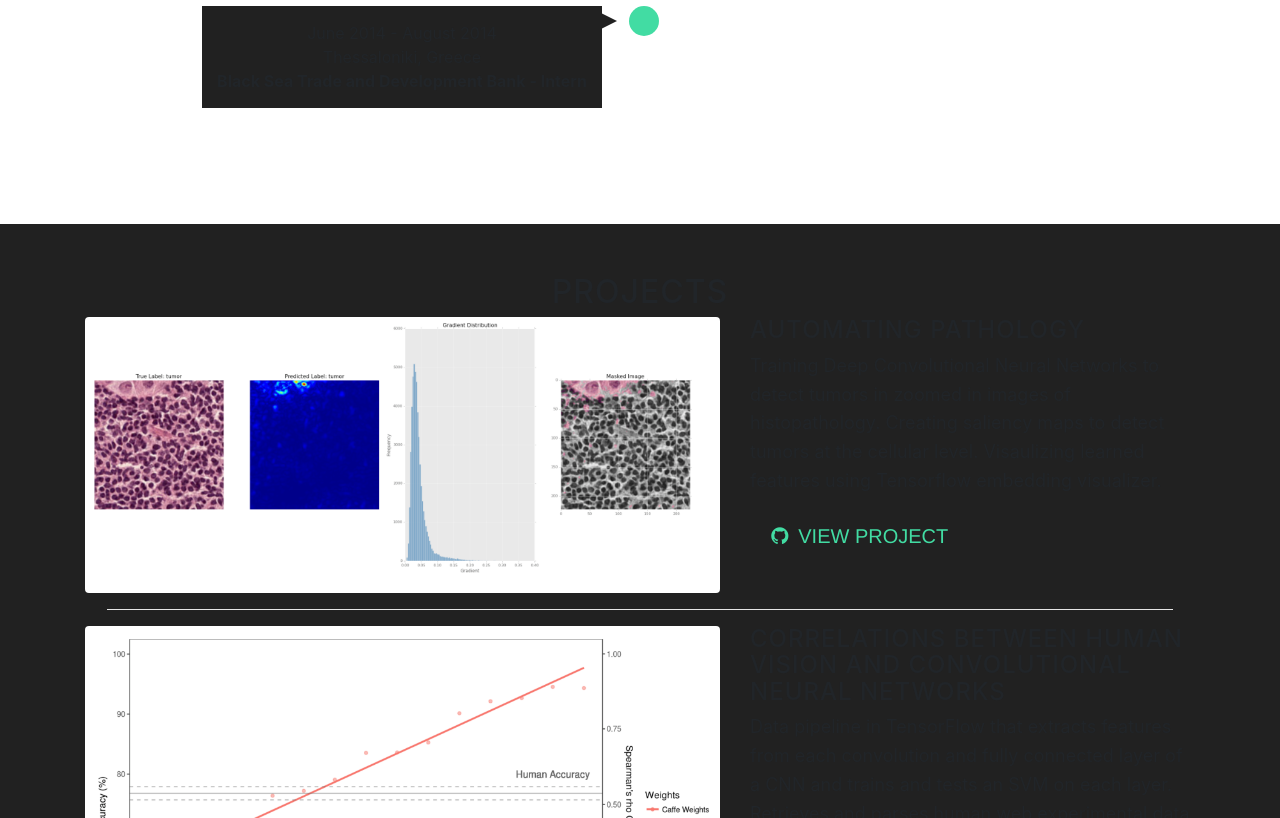
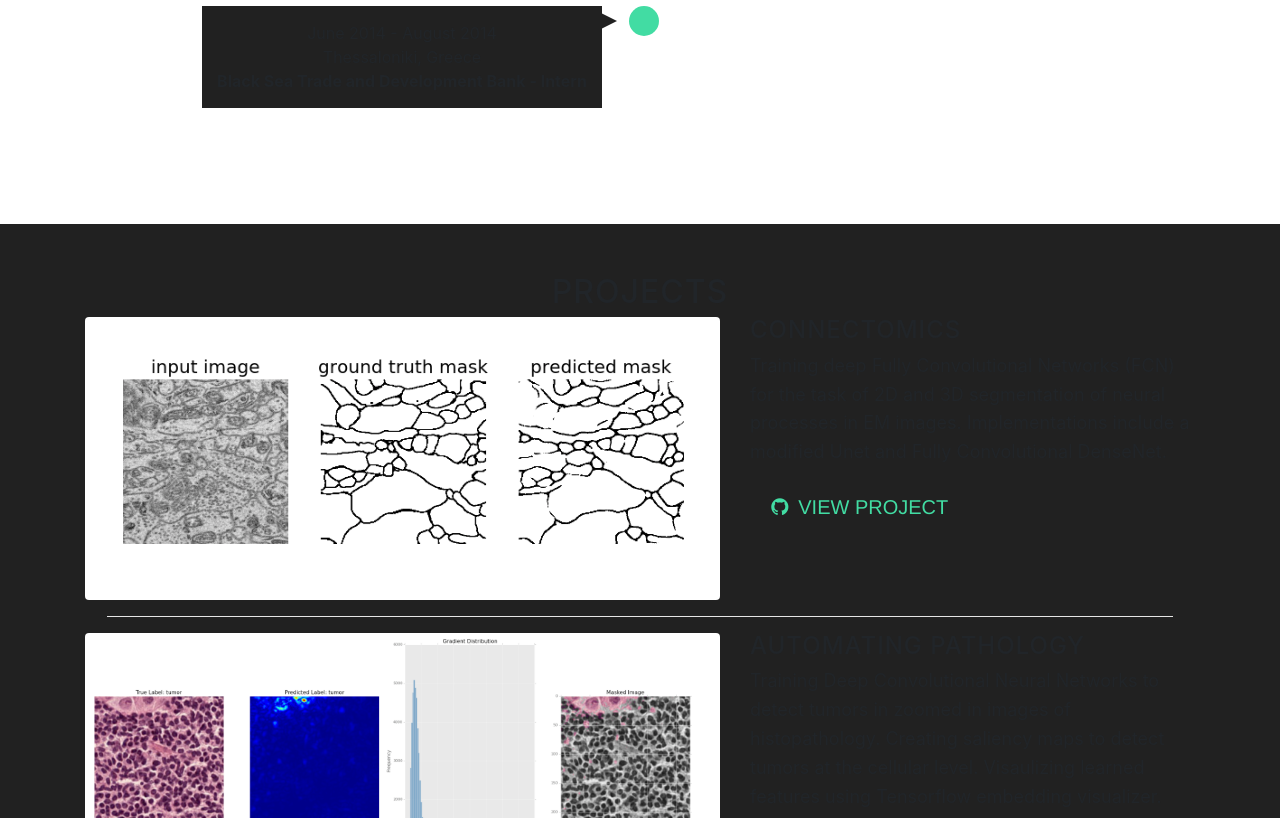
Before and after one commit to akaragou/akaragou.github.io, a website with bundled scripts: page index.html in a window 1280 px wide. Shown: the part 1101-1919 px from the top of the page. Built offline with nearby package versions, Linux system fonts and the light colour scheme.

Commit message:
new project added

```diff
--- a/index.html
+++ b/index.html
@@ -84,7 +84,7 @@
 
             <p >I am currently pursuing a Masters in computer science at Brown University. My interests lie in deep learning, machine learning, data visualization and computer systems. I am presently focusing on computer vision and its applications.
            </p>
-            <p>I currently am working in the  <a href="http://serre-lab.clps.brown.edu/">Serre Lab</a> at Brown University on two research projects: 1) Automating pathology by detecting tumor cells using deep convolutional neural networks and saliency maps 2) Exploration of how convolutional neural networks correlate with human vision. </p>
+            <p>I currently am working in the  <a href="http://serre-lab.clps.brown.edu/">Serre Lab</a> at Brown University on three research projects: 1) Training deep Fully Convolutional Networks (FCN) for the task of 2D and 3D segmentation of neural processes in EM images 2) Automating pathology by detecting tumor cells using deep convolutional neural networks and saliency maps 3) Exploration of how convolutional neural networks correlate with human vision. </p>
 
           </div>
         </div>
@@ -149,10 +149,23 @@
        <h2 class="heading">Projects</h2>
 
 
-   <!-- Page Content -->
+   <!-- Project One -->
     <div class="container">
+      <div class="row">
+        <div class="col-md-7">
+          <a href="https://github.com/akaragou/connectomics">
+            <img class="img-fluid rounded mb-3 mb-md-0" src="img/dense_pred.png" alt="">
+          </a>
+        </div>
+        <div class="col-md-5">
+           <h4 align="left" >Connectomics</h4>
+          <p align="left">Training deep Fully Convolutional Networks (FCN) for the task of 2D and 3D segmentation of neural processes in EM images. Implementations include a modified Unet and Fully Convolutional DenseNet. </p>
+          <a class="btn btn-default btn-lg" href="https://github.com/akaragou/connectomics"  style="float: left;"> <i class="fa fa-github fa-fw"></i> View Project</a>
+        </div>
+      </div>
 
-      <!-- Project One -->
+  <hr>
+      <!-- Project Two -->
       <div class="row">
         <div class="col-md-7">
           <a href="https://github.com/akaragou/pathology">
@@ -169,7 +182,7 @@
 
   <hr>
 
-      <!-- Project Two -->
+      <!-- Project Three -->
       <div class="row">
         <div class="col-md-7">
           <a href="https://github.com/akaragou/project_nsf">
@@ -196,8 +209,6 @@
 <!-- Page Content -->
  <h2 class="heading">Workshops</h2>
     <div class="container">
-
-
 
       <div class="row">
         <div class="col-lg-6 portfolio-item">
@@ -260,8 +271,6 @@
     </section>
 
 
-
-
     <footer>
       <div class="container text-center">
         <p>Copyright &copy; Andreas Karagounis 2018</p>
```
Also changed, not shown: img/dense_pred.png (added), 4 other files.
